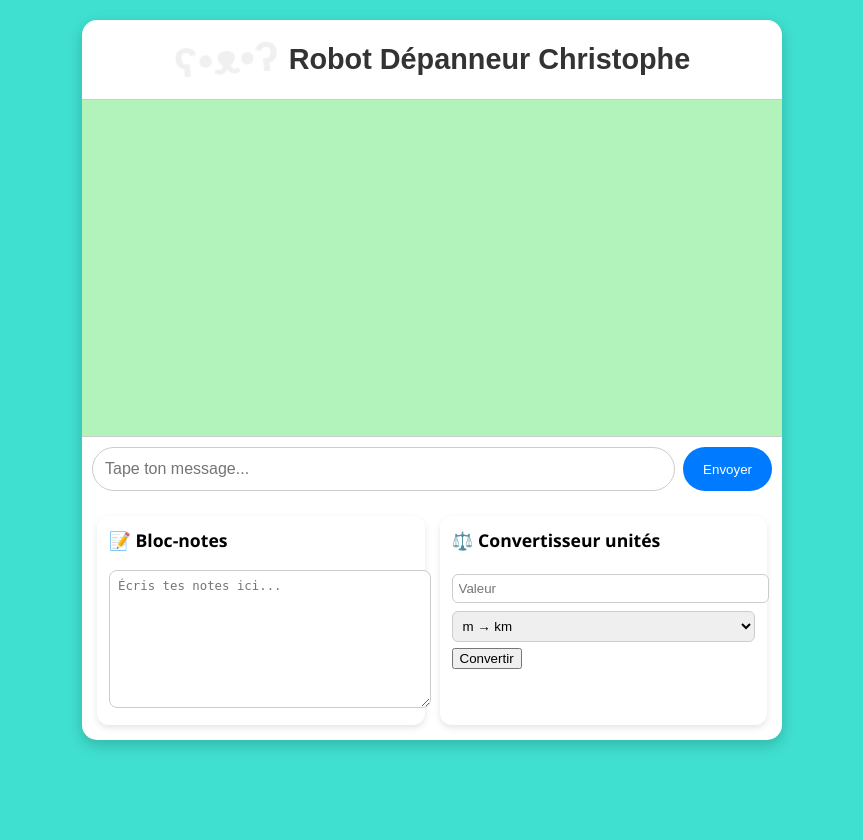
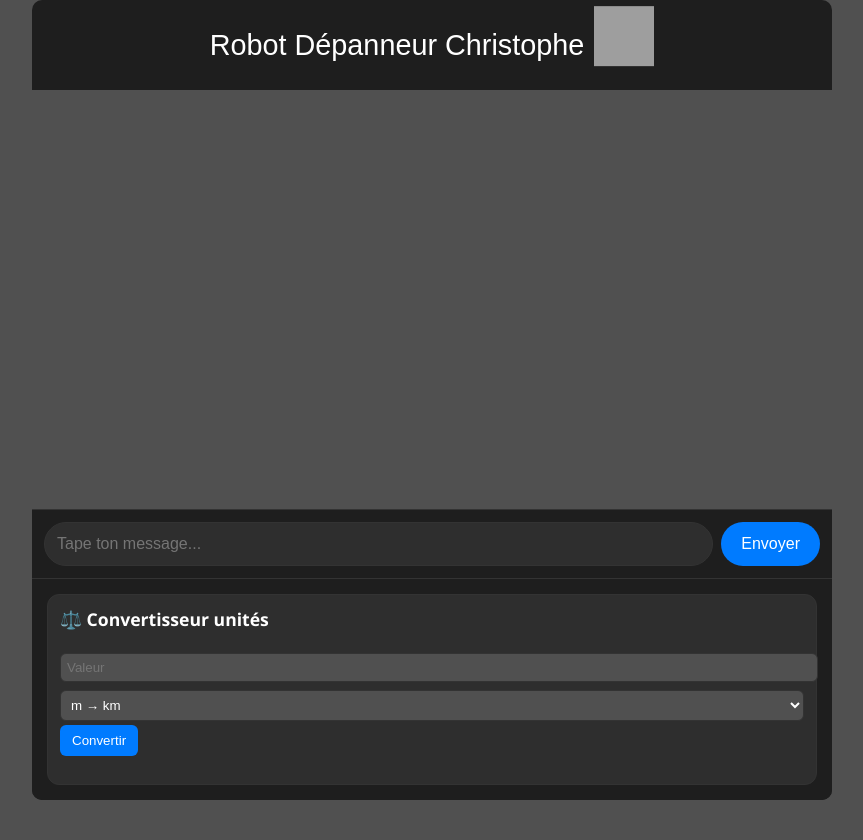
Before and after one commit to toflasq/depanneur-api, a Flask app: page /chatpage in a window 1280 px wide. Shown: the whole page, without its empty margins (208-1071 px from the left). After the commit the page ends 800 px from the top, so only its background shows below. Run offline with Flask 3, Linux system fonts and the light colour scheme; grey boxes are pictures that could not be loaded.

Commit message:
Add files via upload

```diff
--- a/templates/chat.html
+++ b/templates/chat.html
@@ -2,48 +2,137 @@
 <html lang="fr">
 <head>
     <meta charset="UTF-8">
-<title>🐻 Robot Dépanneur Christophe</title>
+    <title>Robot Dépanneur Christophe 🐻</title>
     <style>
-html, body { margin:0; height:100%; font-family:'Segoe UI', Tahoma, sans-serif; }
-body { background:#40E0D0; display:flex; justify-content:center; align-items:flex-start; padding:20px; }
-.chat-container { display:flex; flex-direction:column; height:90%; width:100%; max-width:700px; background:#fff; border-radius:15px; overflow:hidden; box-shadow:0 5px 15px rgba(0,0,0,0.2); }
-h1 { text-align:center; font-family:'Smalley', sans-serif; font-size:1.8em; margin:15px 0; color:#333; display:flex; justify-content:center; align-items:center; gap:10px; }
-#bear { font-size:1.5em; display:inline-block; animation: blink 2s infinite, nod 4s infinite; }
-@keyframes blink { 0%,90%,100% { opacity:1; } 45%,55% { opacity:0; } }
-@keyframes nod { 0%,50%,100% { transform:rotate(0deg); } 25% { transform:rotate(5deg); } 75% { transform:rotate(-5deg); } }
-
-#chatbox { flex:1; padding:15px; display:flex; flex-direction:column; gap:10px; overflow-y:auto; background:#b2f2bb; border-top:1px solid #ccc; border-bottom:1px solid #ccc; }
-.bubble { padding:10px 15px; border-radius:20px; max-width:75%; word-wrap:break-word; opacity:0; transform:translateY(10px); animation: fadeIn 0.3s forwards; }
-@keyframes fadeIn { to { opacity:1; transform:translateY(0);} }
-.user { align-self:flex-end; background:#007bff; color:#fff; }
-.bot { align-self:flex-start; background:#e0f8e0; color:#333; }
-
-.input-area { display:flex; gap:8px; padding:10px; }
-.input-area input { flex:1; padding:12px; border-radius:25px; border:1px solid #ccc; outline:none; font-size:1em; }
-.input-area button { padding:12px 20px; border:none; border-radius:25px; background:#007bff; color:#fff; cursor:pointer; }
-
-.tools { display:flex; flex-wrap:wrap; gap:15px; padding:15px; }
-.tool { flex:1; min-width:230px; background:#fff; border-radius:12px; padding:12px; box-shadow:0 3px 6px rgba(0,0,0,0.1); }
-.tool h3 { margin-top:0; font-size:1.1em; }
-textarea { width:100%; height:120px; border-radius:8px; padding:8px; border:1px solid #ccc; font-size:0.95em; resize:vertical; }
-input[type="number"], select { padding:6px; border-radius:6px; border:1px solid #ccc; margin:4px 0; width:100%; }
-#result { margin-top:8px; font-weight:bold; }
-.typing { font-style:italic; color:#555; }
+        html, body {
+            height: 100%;
+            margin: 0;
+            font-family: 'Segoe UI', Tahoma, sans-serif;
+            background: #505050;
+            color: #fff;
+        }
+        .chat-container {
+            display: flex;
+            flex-direction: column;
+            height: 100%;
+            max-width: 800px;
+            margin: 0 auto;
+            background: #1e1e1e;
+            border-radius: 10px;
+            overflow: hidden;
+        }
+        h1 {
+            text-align: center;
+            font-family: 'SmalleY', sans-serif;
+            font-weight: normal;
+            margin: 15px 0;
+            font-size: 1.8em;
+            display: flex;
+            justify-content: center;
+            align-items: center;
+            gap: 10px;
+        }
+        #chatbox {
+            flex: 1;
+            padding: 20px;
+            overflow-y: auto;
+            display: flex;
+            flex-direction: column;
+            gap: 12px;
+            background: #505050;
+        }
+        .bubble {
+            padding: 12px 18px;
+            border-radius: 20px;
+            max-width: 75%;
+            word-wrap: break-word;
+            animation: fadeIn 0.3s forwards;
+        }
+        @keyframes fadeIn { from {opacity:0; transform: translateY(10px);} to {opacity:1; transform:translateY(0);} }
+        .user { align-self: flex-end; background: #007bff; color: #fff; }
+        .bot { align-self: flex-start; background: #98ff98; color: #000; }
+        .input-area {
+            display: flex;
+            padding: 12px;
+            gap: 8px;
+            border-top: 1px solid #333;
+            background: #1e1e1e;
+        }
+        .input-area input {
+            flex: 1;
+            padding: 12px;
+            border-radius: 25px;
+            border: 1px solid #333;
+            outline: none;
+            font-size: 1em;
+            background: #2e2e2e;
+            color: #fff;
+        }
+        .input-area button {
+            padding: 12px 20px;
+            border: none;
+            border-radius: 25px;
+            background: #007bff;
+            color: #fff;
+            cursor: pointer;
+            font-size: 1em;
+        }
+        .tools {
+            display: flex;
+            flex-wrap: wrap;
+            gap: 15px;
+            padding: 15px;
+            background: #1e1e1e;
+            border-top: 1px solid #333;
+        }
+        .tool {
+            flex: 1;
+            min-width: 250px;
+            background: #2e2e2e;
+            border: 1px solid #333;
+            border-radius: 12px;
+            padding: 12px;
+        }
+        .tool h3 { margin-top: 0; font-size: 1.1em; color: #fff; }
+        select, input[type="number"] {
+            padding: 6px;
+            border-radius: 6px;
+            border: 1px solid #333;
+            margin: 4px 0;
+            width: 100%;
+            background: #505050;
+            color: #fff;
+        }
+        button.convert-btn {
+            padding: 8px 12px;
+            border: none;
+            border-radius: 6px;
+            background: #007bff;
+            color: #fff;
+            cursor: pointer;
+        }
+        .bear {
+            width: 60px;
+            height: 60px;
+            animation: bounce 1s infinite alternate;
+        }
+        @keyframes bounce {
+            0% { transform: translateY(0); }
+            100% { transform: translateY(-10px); }
+        }
     </style>
 </head>
 <body>
     <div class="chat-container">
-    <h1><span id="bear">ʕ•ᴥ•ʔ</span> Robot Dépanneur Christophe</h1>
+        <h1>Robot Dépanneur Christophe <img src="https://i.postimg.cc/FzDkFvQ7/bear.gif" alt="🐻" class="bear"></h1>
         <div id="chatbox"></div>
+
         <div class="input-area">
             <input type="text" id="message" placeholder="Tape ton message..." />
             <button onclick="sendMessage()">Envoyer</button>
         </div>
+
         <div class="tools">
-        <div class="tool">
-            <h3>📝 Bloc-notes</h3>
-            <textarea id="notes" placeholder="Écris tes notes ici..."></textarea>
-        </div>
             <div class="tool">
                 <h3>⚖️ Convertisseur unités</h3>
                 <input type="number" id="value" placeholder="Valeur">
@@ -55,69 +144,65 @@
                     <option value="kg_to_lb">kg → lb</option>
                     <option value="lb_to_kg">lb → kg</option>
                 </select>
-            <button onclick="convertUnit()">Convertir</button>
+                <button class="convert-btn" onclick="convertUnit()">Convertir</button>
                 <p id="result"></p>
             </div>
         </div>
     </div>
 
     <script>
-const apiUrl="/chat";
+        const apiUrl = "https://depanneur-api.onrender.com";
 
-// Chat
-async function sendMessage(){
-    let msgInput=document.getElementById('message');
-    let msg=msgInput.value.trim();
-    if(msg==='') return;
+        async function sendMessage() {
+            let msgInput = document.getElementById('message');
+            let msg = msgInput.value.trim();
+            if(msg === '') return;
 
-    appendBubble(msg,'user');
-    msgInput.value='';
+            appendBubble(msg, 'user');
+            msgInput.value = '';
 
-    let typingBubble=appendBubble("…",'bot',true);
-
-    try{
-        let response=await fetch(apiUrl,{
-            method:'POST',
-            headers:{'Content-Type':'application/json'},
-            body:JSON.stringify({message:msg})
+            try {
+                let response = await fetch(apiUrl + "/chat", {
+                    method: "POST",
+                    headers: { "Content-Type": "application/json" },
+                    body: JSON.stringify({ message: msg })
                 });
-        let data=await response.json();
-        typingBubble.remove();
-        appendBubble(data.answer,'bot');
-    } catch(e){
-        typingBubble.remove();
-        appendBubble("⚠️ Erreur serveur",'bot');
+                let data = await response.json();
+                appendBubble(data.answer, 'bot');
+            } catch(e) {
+                appendBubble("⚠️ Erreur serveur.", 'bot');
             }
         }
 
-function appendBubble(text,type,isTyping=false){
-    let chatbox=document.getElementById('chatbox');
-    let div=document.createElement('div');
-    div.className='bubble '+type + (isTyping ? " typing" : "");
-    div.innerText=text;
-    chatbox.appendChild(div);
-    chatbox.scrollTop=chatbox.scrollHeight;
-    return div;
+        function appendBubble(text, type) {
+            let chatbox = document.getElementById('chatbox');
+            let p = document.createElement('div');
+            p.className = `bubble ${type}`;
+            p.innerHTML = text;
+            chatbox.appendChild(p);
+            chatbox.scrollTop = chatbox.scrollHeight;
         }
 
-// Convertisseur
-function convertUnit(){
-    let val=parseFloat(document.getElementById("value").value);
-    let unit=document.getElementById("unit").value;
+        document.getElementById('message').addEventListener('keypress', function(e) {
+            if(e.key === 'Enter') sendMessage();
+        });
+
+        function convertUnit() {
+            let val = parseFloat(document.getElementById("value").value);
+            let unit = document.getElementById("unit").value;
+            if(isNaN(val)) { document.getElementById("result").innerText = "Entrer une valeur"; return; }
+
             let res;
-    if(isNaN(val)){ document.getElementById("result").innerText="Entrer une valeur"; return; }
-    switch(unit){
-        case "m_to_km": res=val/1000+" km"; break;
-        case "km_to_m": res=val*1000+" m"; break;
-        case "c_to_f": res=(val*9/5+32).toFixed(2)+" °F"; break;
-        case "f_to_c": res=((val-32)*5/9).toFixed(2)+" °C"; break;
-        case "kg_to_lb": res=(val*2.20462).toFixed(2)+" lb"; break;
-        case "lb_to_kg": res=(val/2.20462).toFixed(2)+" kg"; break;
+            switch(unit) {
+                case "m_to_km": res = val/1000 + " km"; break;
+                case "km_to_m": res = val*1000 + " m"; break;
+                case "c_to_f": res = (val*9/5+32).toFixed(2) + " °F"; break;
+                case "f_to_c": res = ((val-32)*5/9).toFixed(2) + " °C"; break;
+                case "kg_to_lb": res = (val*2.20462).toFixed(2) + " lb"; break;
+                case "lb_to_kg": res = (val/2.20462).toFixed(2) + " kg"; break;
             }
-    document.getElementById("result").innerText="Résultat : "+res;
+            document.getElementById("result").innerText = "Résultat : " + res;
         }
-
-document.getElementById('message').addEventListener('keypress',function(e){ if(e.key==='Enter') sendMessage(); });
     </script>
 </body>
 </html>
```
Lines whose indentation alone changed are shown as unchanged.
